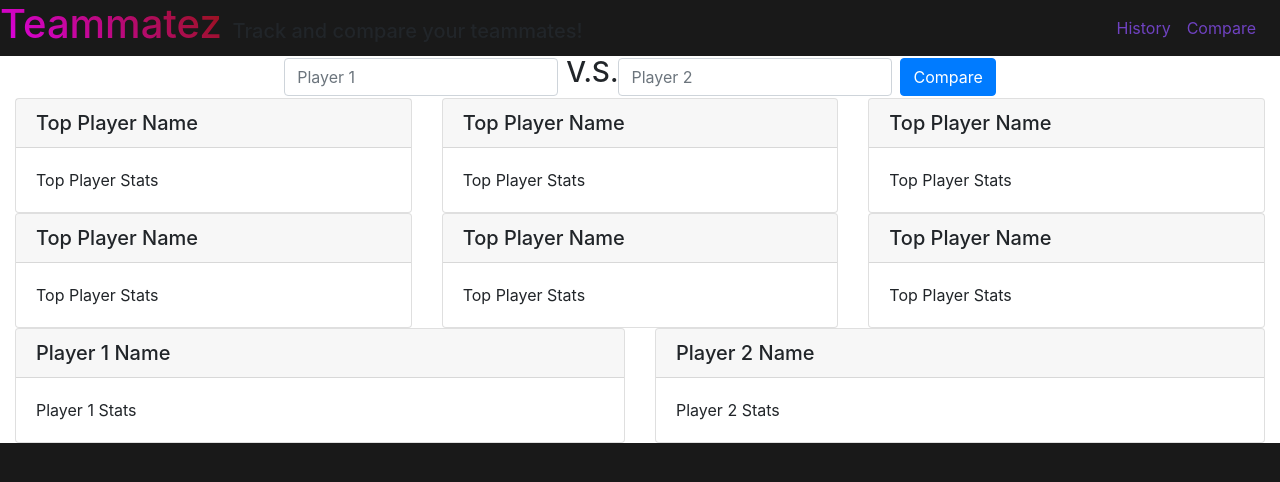
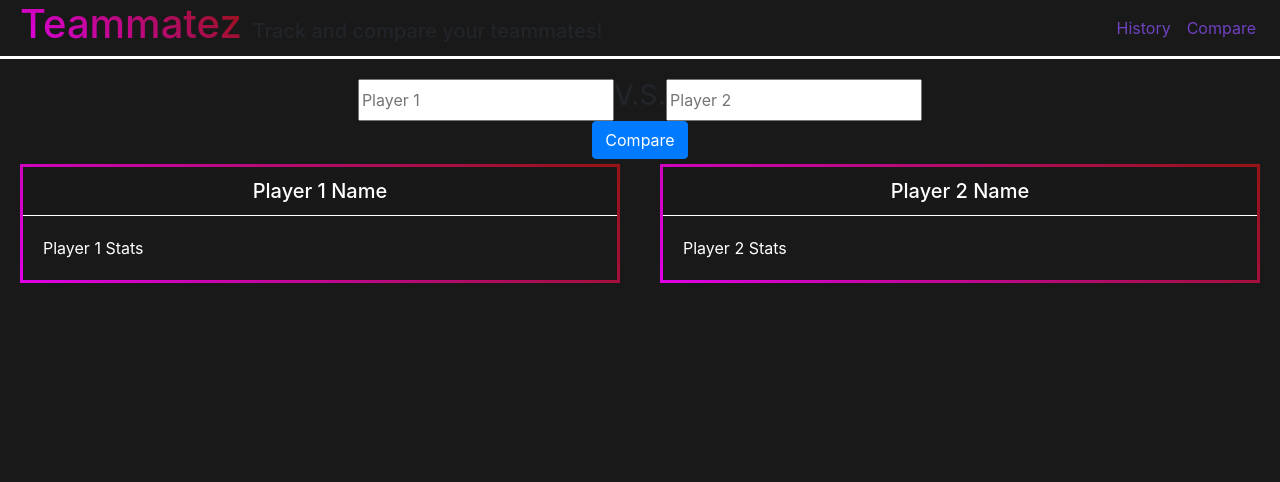
Before and after one commit to JoeyGitsIt/teammatezTracker, a plain HTML site: page index.html in a window 1280 px wide. Drawn offline with nearby package versions, Linux system fonts and the light colour scheme.

Commit message:
Added majority style

```diff
--- a/css/style.css
+++ b/css/style.css
@@ -11,6 +11,9 @@ html {
 }
 header {
     background-color: var(--dark);
+    border-bottom: solid 3px white;
+    margin-bottom: 20px;
+    padding-left: 20px;
 }
 
 .webName {
@@ -27,3 +30,25 @@ header {
 .nav-item a{
    color: var(--purple);
 }
+
+.darkTheme {
+    background-color: var(--dark);
+    color: white;
+}
+.card {
+ background-color: var(--dark);
+ border-style: solid;
+ border-width: 3px;
+ border-image: linear-gradient(40deg, var(--brightPink), var(--red)) 1;
+ margin: 5px;
+ color: white;
+}
+
+.row {
+    background-color: var(--dark);
+}
+
+.card-header {
+    border-bottom: solid 1px white;
+    text-align: center;
+}
--- a/index.html
+++ b/index.html
@@ -30,17 +30,16 @@
                     </nav>
                 </header>
                 <div class="d-flex justify-content-center">
-                    <form class="form-inline darkTheme">
-                        <input class="form-control mr-sm-2" type="text" placeholder="Player 1"/>
+                        <input class="" type="text" placeholder="Player 1"/>
                         <h3> V.S. </h3>
-                        <input class="form-control mr-sm-2" type="text" placeholder="Player 2"/>
-                         <button class="btn btn-primary my-2 my-sm-0" type="submit">
-                            Compare
-                        </button>
-                    </form>
+                        <input class="" type="text" placeholder="Player 2"/>
                 </div>
+                <div class="d-flex justify-content-center">
+                    <button class="btn btn-primary my-2 my-sm-0 " type="submit"> Compare </button>
+                </div>
+
                 <!-- Top 3 Cards -->
-                <div">
+                <div style="display: none;">
                     <section class="row">
                         <div class="col-md-4">
                             <div class="card">
@@ -132,10 +131,10 @@
     </div>
 
     <!-- Stat Comparison Container -->
-    <div class="container-fluid " >
+    <div class="container-fluid" >
         <!-- Container For Comparison Cards -->
-        <div class="row">
-            <div class="col-md-6">
+        <div class="row ">
+            <div class="col-md-6 ">
                 <div class="card">
                     <h5 class="card-header">
                         Player 1 Name
```
